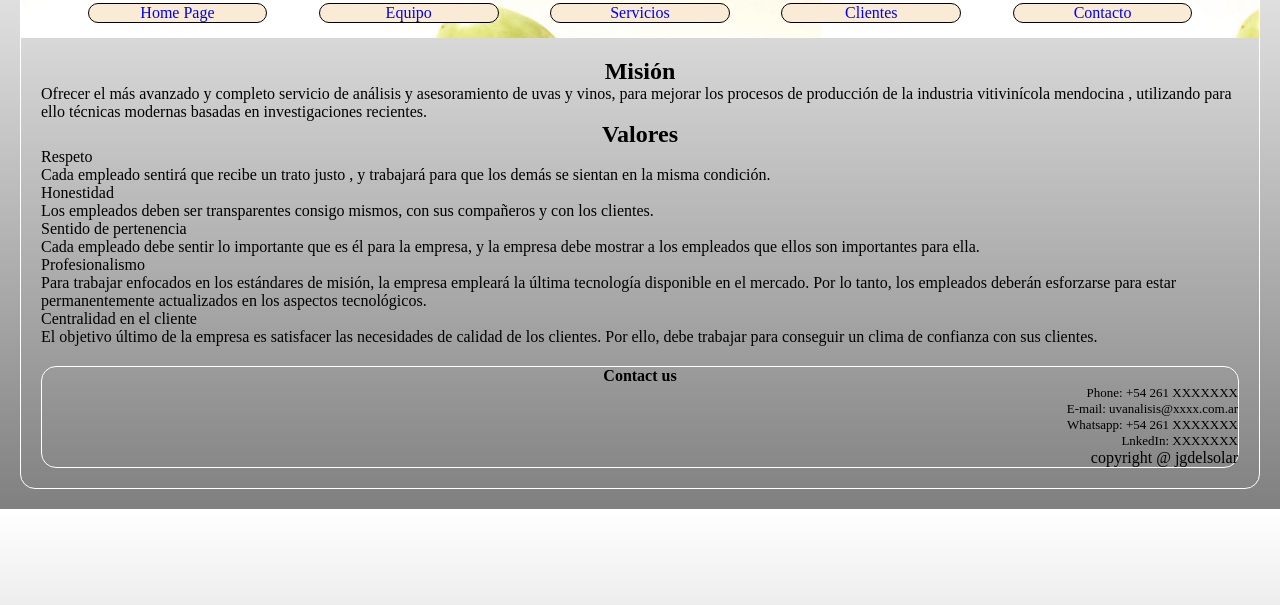
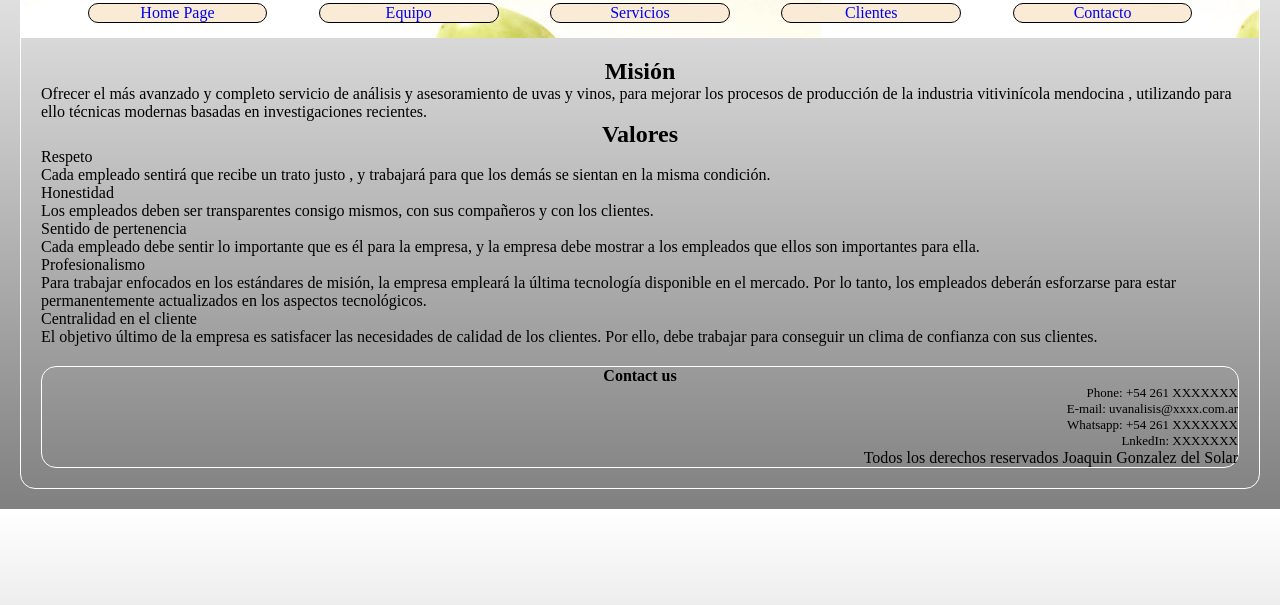
Before and after one commit to gondelsol/gondelsol, a plain HTML site: page html/mvv.html in a window 1280 px wide. Shown: the part 169-774 px from the top of the page. Drawn offline with Linux system fonts and the light colour scheme; a web font is replaced by a local one.

Commit message:
cambios en el footer

```diff
--- a/html/mvv.html
+++ b/html/mvv.html
@@ -58,7 +58,7 @@
             <li>Whatsapp: +54 261 XXXXXXX</li>
             <li>LnkedIn: XXXXXXX</li>
         </ul>
-        <p>copyright @ jgdelsolar</p>
+        <p>Todos los derechos reservados Joaquin Gonzalez del Solar</p>
     </footer>
 
 </body>
```
Also changed, not shown: html/clientes.html (+1 -1 lines), html/contact.html (+1 -1 lines), html/servicios.html (+1 -1 lines), html/team.html (+1 -1 lines), index.html (+1 -1 lines).
